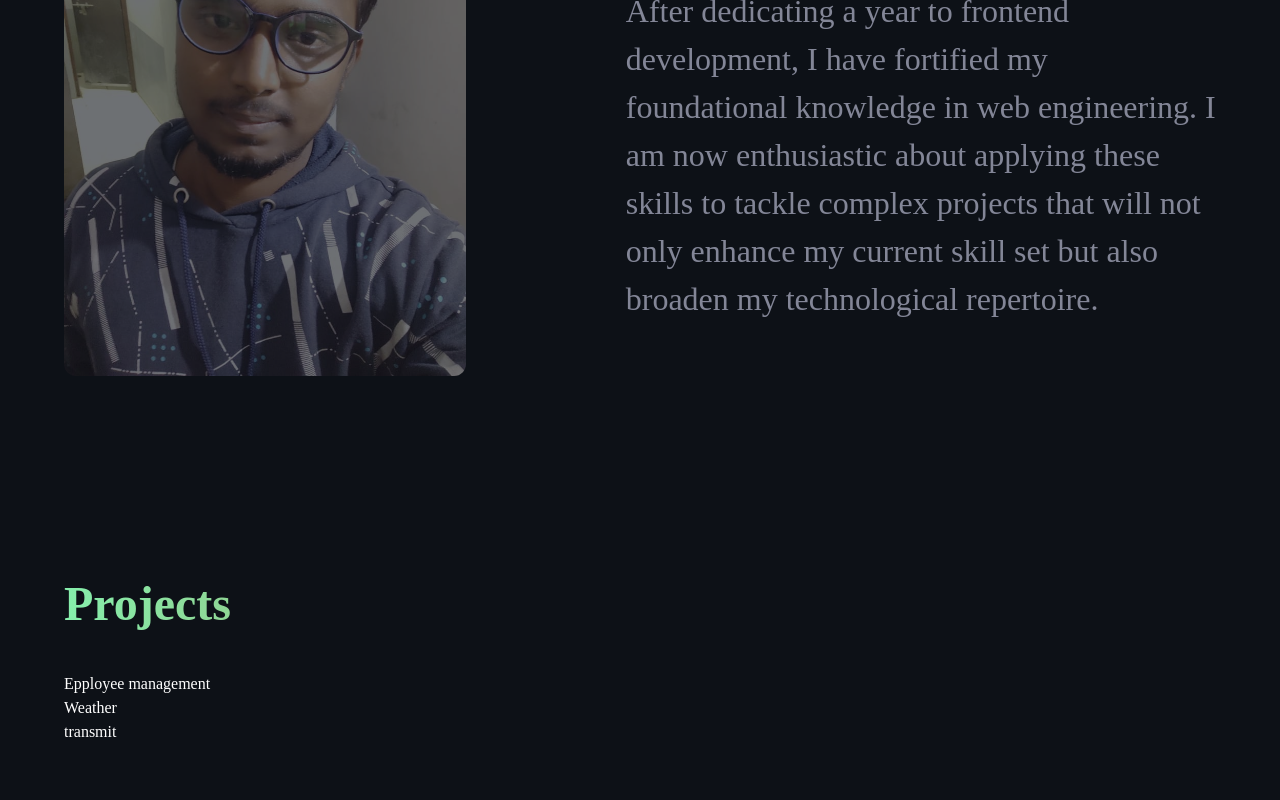
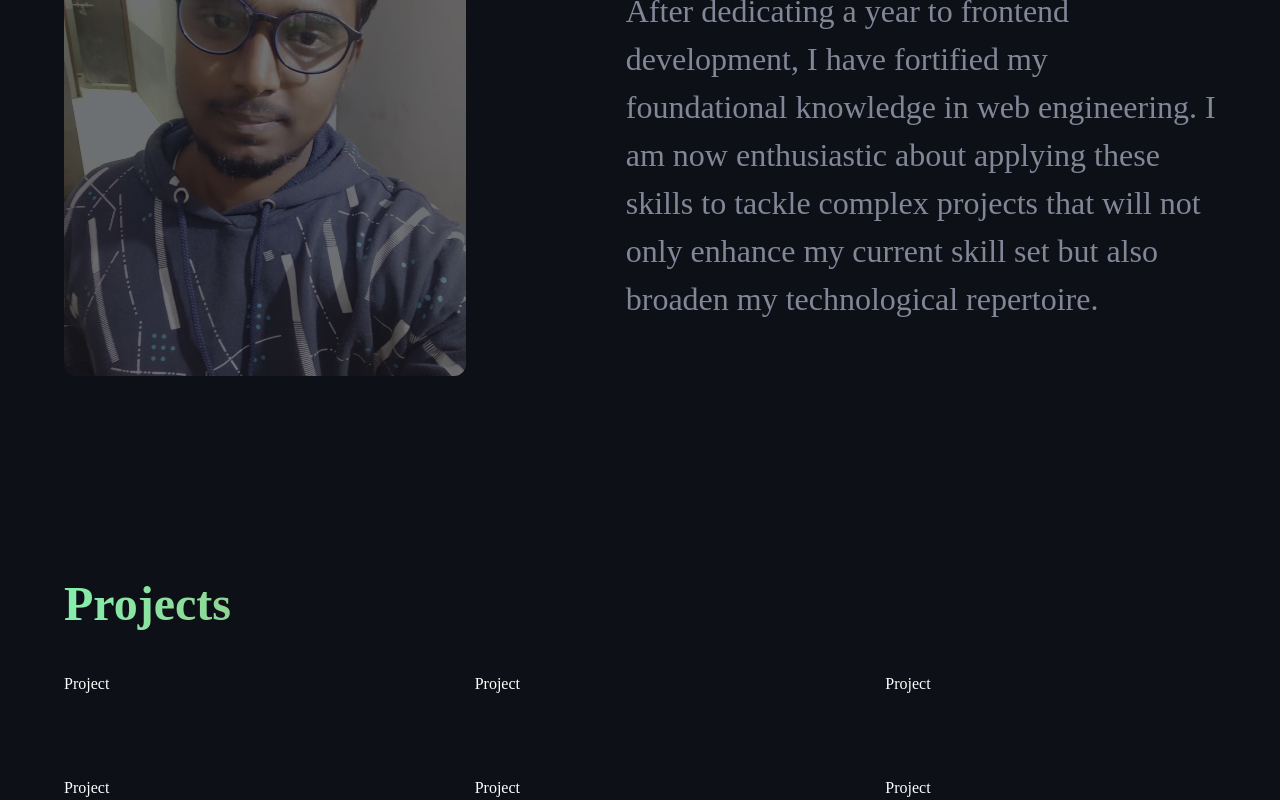
Before and after one commit to khurshedeth/data-entry, a Next.js app: page / in a window 1280 px wide. Shown: the part 1043-1843 px from the top of the page. Before the commit the page ends 1787 px from the top, so only its background shows below. Built offline with nearby package versions, Linux system fonts and the light colour scheme.

Commit message:
Projects card

```diff
--- /dev/null
+++ b/components/Project.js
@@ -0,0 +1,9 @@
+import React from 'react'
+
+function Project() {
+  return (
+    <div>Project</div>
+  )
+}
+
+export default Project
--- a/components/Projects.js
+++ b/components/Projects.js
@@ -1,5 +1,6 @@
 import React from "react";
 import { motion } from "framer-motion";
+import Project from "./Project";
 
 function Projects() {
   return (
@@ -8,17 +9,28 @@ function Projects() {
       id="Projects"
     >
       <motion.h1
-        initial={{}}
-        whileInView={{}}
-        transition={{}}
-        viewport={{}}
+        initial={{ opacity: 0 }}
+        whileInView={{ y: [-50, 0], opacity: 1 }}
+        transition={{ duration: 1 }}
         className=" text-[3rem] font-bold mb-[2rem] text-transparent bg-clip-text bg-gradient-to-r from-green-300 to-orange-700"
       >
         Projects
       </motion.h1>
-      <div>Epployee management</div>
-      <div>Weather </div>
-      <div>transmit</div>
+      <motion.div
+        initial={{ opacity: 0 }}
+        whileInView={{ x: [-100, 0], opacity: 1 }}
+        transition={{ duration: 1 }}
+        viewport={{ once: true }}
+        className=" grid grid-cols-1 gap-[5rem] md:grid-cols-2 lg:grid-cols-2 xl:grid-cols-3"
+      >
+        <Project />
+        <Project />
+        <Project />
+        <Project />
+        <Project />
+        <Project />
+
+      </motion.div>
     </div>
   );
 }
```
